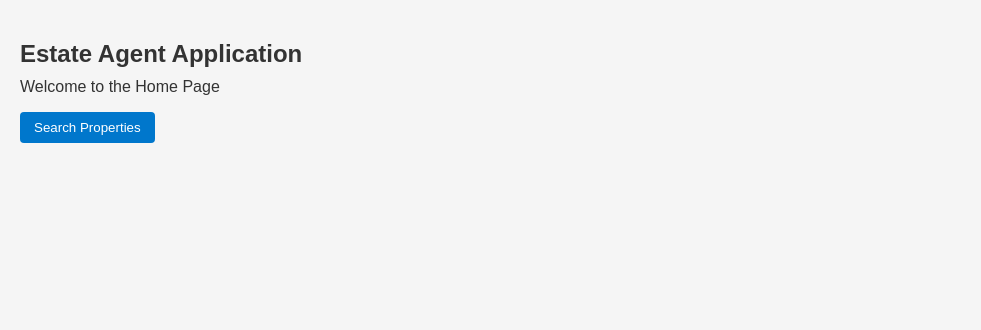
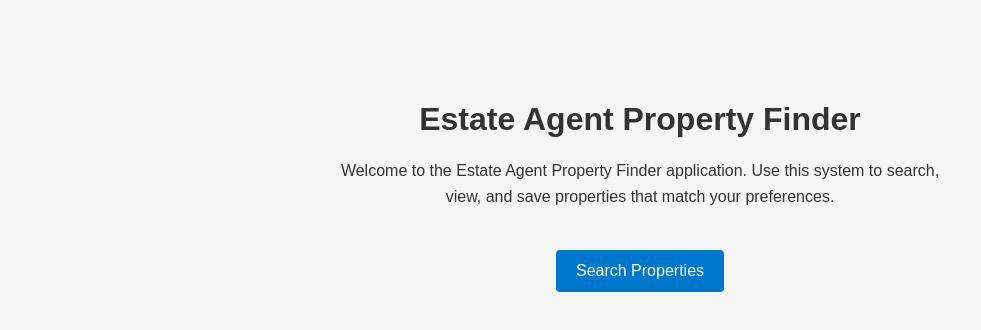
Before and after one commit to SayuriSenara/finalcoursework-react, a React (Create React App) app: page / in a window 1280 px wide. Shown: the top 330 px of the page, without its empty margins (0-981 px from the left). Built offline with nearby package versions, Linux system fonts and the light colour scheme.

Commit message:
Add simple home page with navigation to search

```diff
--- a/src/pages/HomePage.jsx
+++ b/src/pages/HomePage.jsx
@@ -2,13 +2,19 @@ import { Link } from "react-router-dom";
 
 function HomePage() {
   return (
-    <div>
-      <h2>Estate Agent Application</h2>
-      <p>Welcome to the Home Page</p>
+    <div className="home">
+      <h1>Estate Agent Property Finder</h1>
 
-      <Link to="/search">
-        <button>Search Properties</button>
-      </Link>
+      <p className="home-intro">
+        Welcome to the Estate Agent Property Finder application. Use this system
+        to search, view, and save properties that match your preferences.
+      </p>
+
+      <div className="home-actions">
+        <Link to="/search">
+          <button className="primary-btn">Search Properties</button>
+        </Link>
+      </div>
     </div>
   );
 }
--- a/src/styles/main.css
+++ b/src/styles/main.css
@@ -130,6 +130,30 @@ a {
   border-color: #0077cc;
 }
 
+/* HOME PAGE */
+
+.home {
+  text-align: center;
+  margin-top: 60px;
+}
+
+.home-intro {
+  max-width: 600px;
+  margin: 20px auto;
+  font-size: 16px;
+  line-height: 1.6;
+}
+
+.home-actions {
+  margin-top: 30px;
+}
+
+.primary-btn {
+  padding: 12px 20px;
+  font-size: 16px;
+  cursor: pointer;
+}
+
 /* RESPONSIVE DESIGN */
 
 @media (max-width: 768px) {
```
